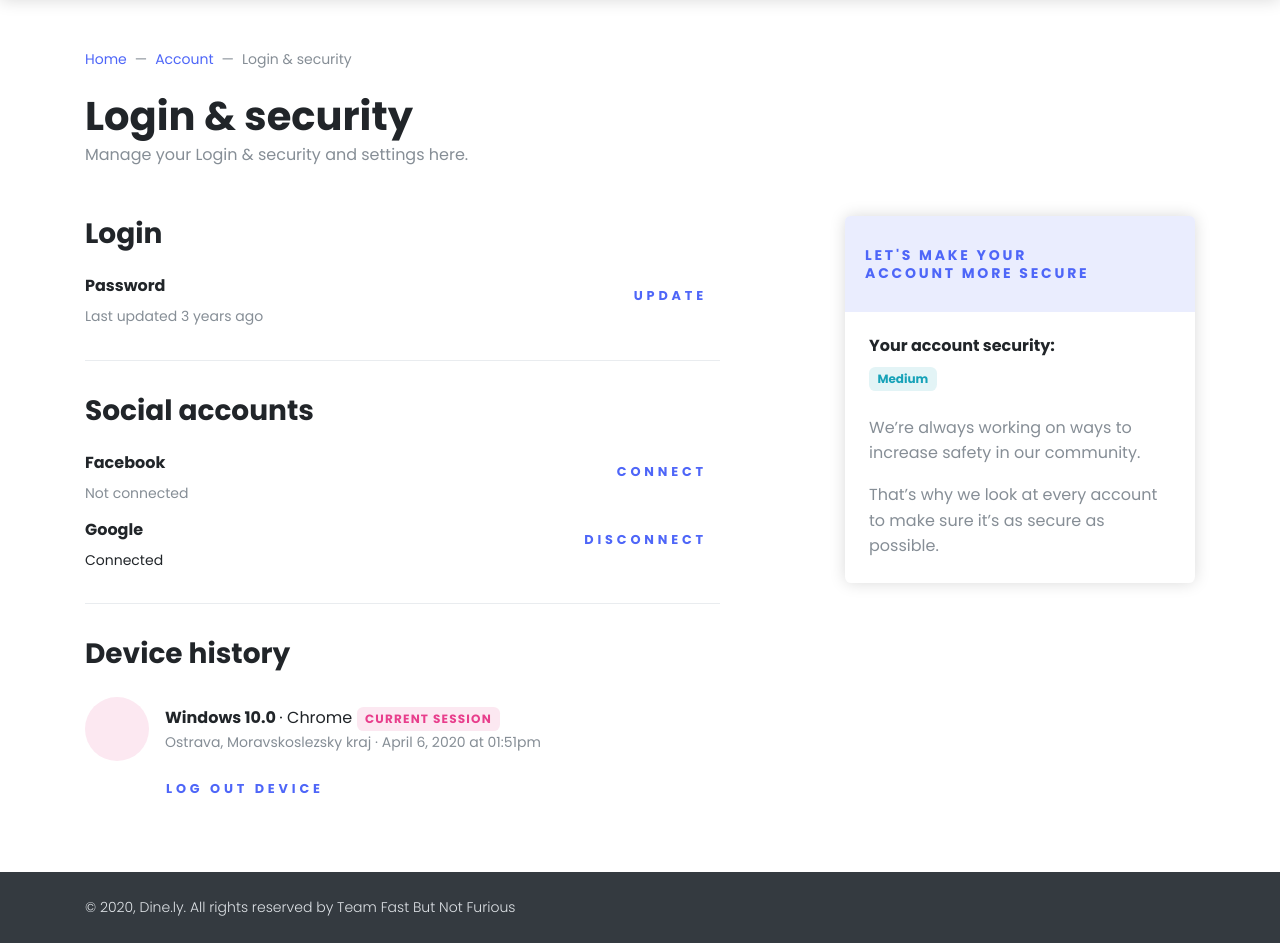
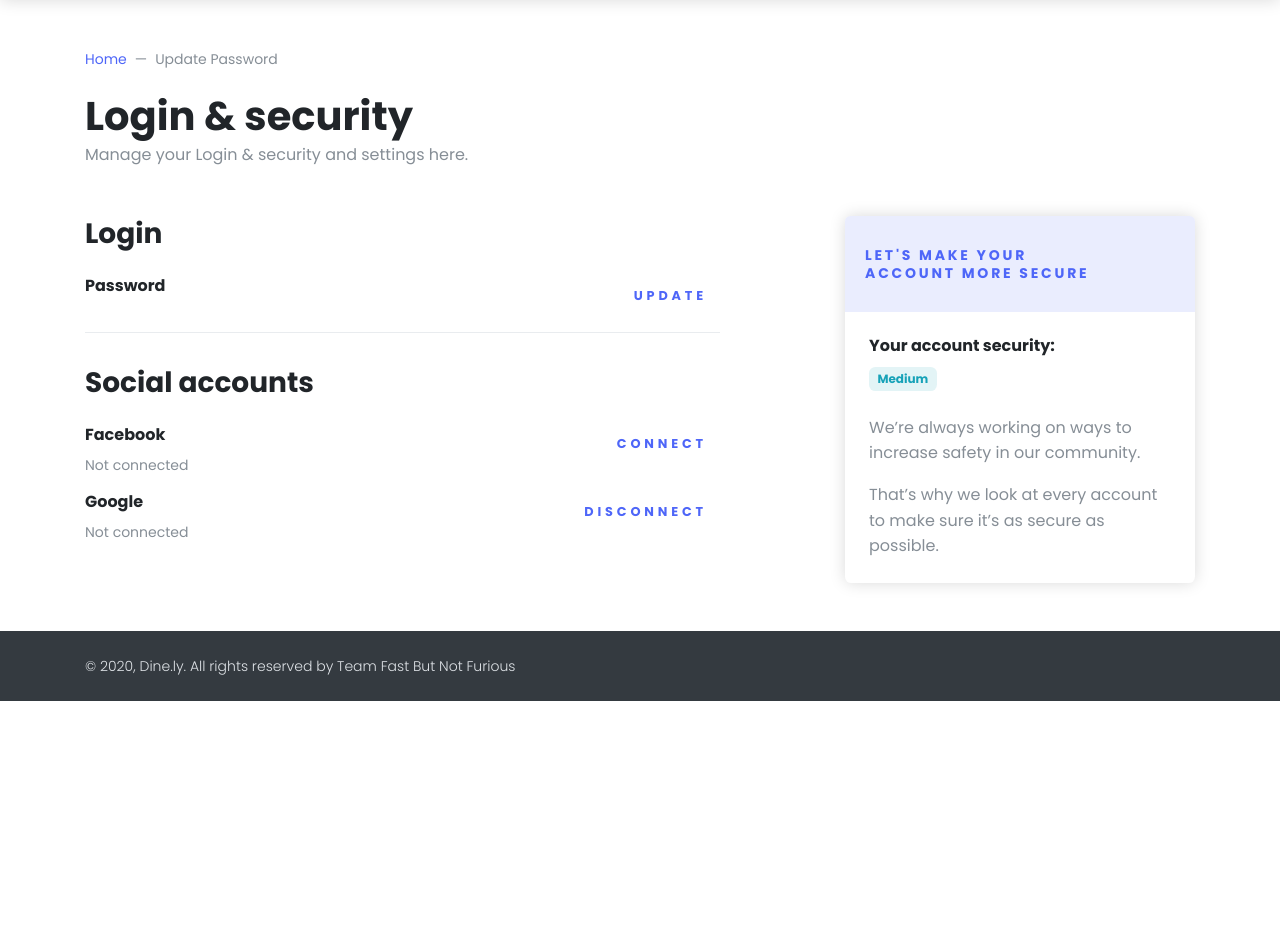
Before and after one commit to gcivil-nyu-org/dine-safe-ly, a Django app: page /user/update_password in a window 1280 px wide. Shown: the part 84-1027 px from the top of the page. After the commit the page ends 785 px from the top, so only its background shows below. Run offline with Django 3.2, Linux system fonts and the light colour scheme; the visitor is signed in with stand-in values (Sample User, id 1); some libraries are stand-ins or nearby versions; some web fonts are replaced.

Commit message:
Update UI

```diff
--- a/templates/base.html
+++ b/templates/base.html
@@ -45,7 +45,7 @@
     <!-- Navbar-->
     <nav class="navbar navbar-expand-lg fixed-top shadow navbar-light bg-white">
         <div class="container-fluid">
-            <div class="d-flex align-items-center"><a class="navbar-brand py-1" href="/"><h3>Dine Safe.ly</h3></a>
+            <div class="d-flex align-items-center"><a class="navbar-brand py-1" href="{% url 'index' %}"><h3>Dine Safe.ly</h3></a>
                                 <form class="form-inline d-none d-sm-flex" action="#" id="search">
                                     <div class="input-label-absolute input-label-absolute-left input-reset input-expand ml-lg-2 ml-xl-3">
                                         <label class="label-absolute" for="search_search"><i class="fa fa-search"></i><span class="sr-only">What are you looking for?</span></label>
--- a/user/templates/update_password.html
+++ b/user/templates/update_password.html
@@ -3,9 +3,8 @@
     <div class="container">
         <!-- Breadcrumbs -->
         <ol class="breadcrumb pl-0  justify-content-start">
-            <li class="breadcrumb-item"><a href="index.html">Home</a></li>
-            <li class="breadcrumb-item"><a href="user-account.html">Account</a></li>
-            <li class="breadcrumb-item active">Login &amp; security   </li>
+            <li class="breadcrumb-item"><a href="{% url 'index' %}">Home</a></li>
+            <li class="breadcrumb-item active">Update Password   </li>
         </ol>
         <h1 class="hero-heading mb-0">Login &amp; security</h1>
         <p class="text-muted mb-5">Manage your Login & security and settings here.</p>
@@ -16,7 +15,7 @@
                     <div class="row">
                         <div class="col-sm-8">
                             <h6>Password</h6>
-                            <p class="text-sm text-muted">Last updated 3 years ago</p>
+<!--                            <p class="text-sm text-muted">Last updated 3 years ago</p>-->
                         </div>
                         <div class="col text-right">
                             <button class="btn btn-link pl-0 text-primary collapsed" type="button" data-toggle="collapse" data-target="#updatePassword" aria-expanded="false" aria-controls="updatePassword">Update</button>
@@ -69,25 +68,25 @@
                     <div class="row">
                         <div class="col-sm-8">
                             <h6>Google</h6>
-                            <p class="text-sm">Connected</p>
+                            <p class="text-sm text-muted">Not connected</p>
                         </div>
                         <div class="col text-right"><a class="btn btn-text text-primary pl-0" href="#">Disconnect</a></div>
                     </div>
                 </div>
-                <div class="text-block mb-5 mb-lg-0">
-                    <h3 class="mb-4">Device history</h3>
-                    <div class="media">
-                        <div class="icon-rounded bg-secondary-light">
-                            <svg class="svg-icon text-secondary w-2rem h-2rem">
-                                <use xlink:href="#imac-screen-1"> </use>
-                            </svg>
-                        </div>
-                        <div class="media-body pt-2 ml-3"><strong>Windows 10.0 </strong>· Chrome
-                            <div class="badge badge-secondary-light text-uppercase">Current  Session</div>
-                            <p class="text-sm text-muted">Ostrava, Moravskoslezsky kraj · April 6, 2020 at 01:51pm</p><a class="btn btn-text text-primary pl-0" href="#">Log out device</a>
-                        </div>
-                    </div>
-                </div>
+<!--                <div class="text-block mb-5 mb-lg-0">-->
+<!--                    <h3 class="mb-4">Device history</h3>-->
+<!--                    <div class="media">-->
+<!--                        <div class="icon-rounded bg-secondary-light">-->
+<!--                            <svg class="svg-icon text-secondary w-2rem h-2rem">-->
+<!--                                <use xlink:href="#imac-screen-1"> </use>-->
+<!--                            </svg>-->
+<!--                        </div>-->
+<!--                        <div class="media-body pt-2 ml-3"><strong>Windows 10.0 </strong>· Chrome-->
+<!--                            <div class="badge badge-secondary-light text-uppercase">Current  Session</div>-->
+<!--                            <p class="text-sm text-muted">New York</p><a class="btn btn-text text-primary pl-0" href="#">Log out device</a>-->
+<!--                        </div>-->
+<!--                    </div>-->
+<!--                </div>-->
             </div>
             <div class="col-md-6 col-lg-4 ml-lg-auto">
                 <div class="card border-0 shadow">
```
Also changed, not shown: restaurant/templates/browse.html (+18 -18 lines), templates/index.html (+10 -10 lines).
